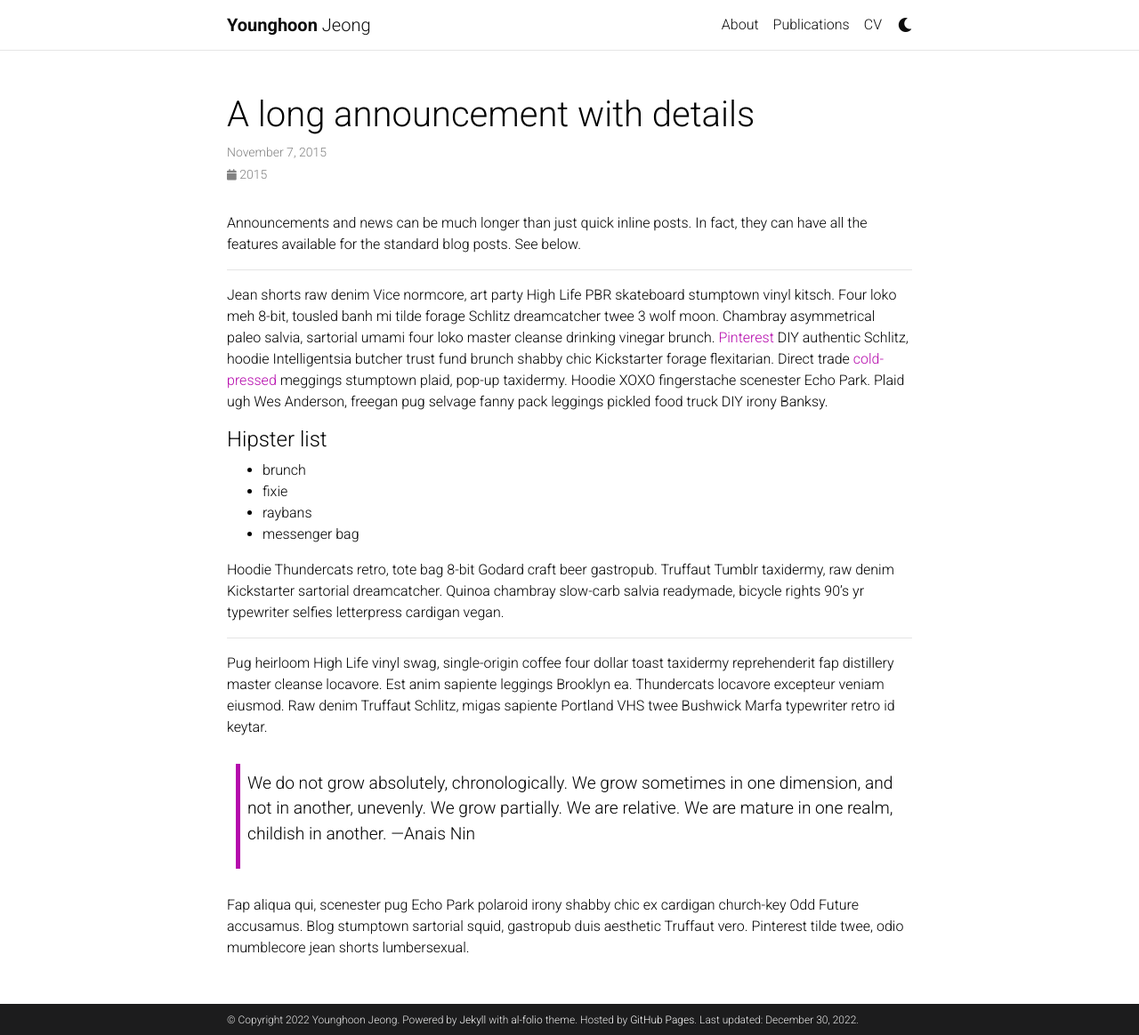
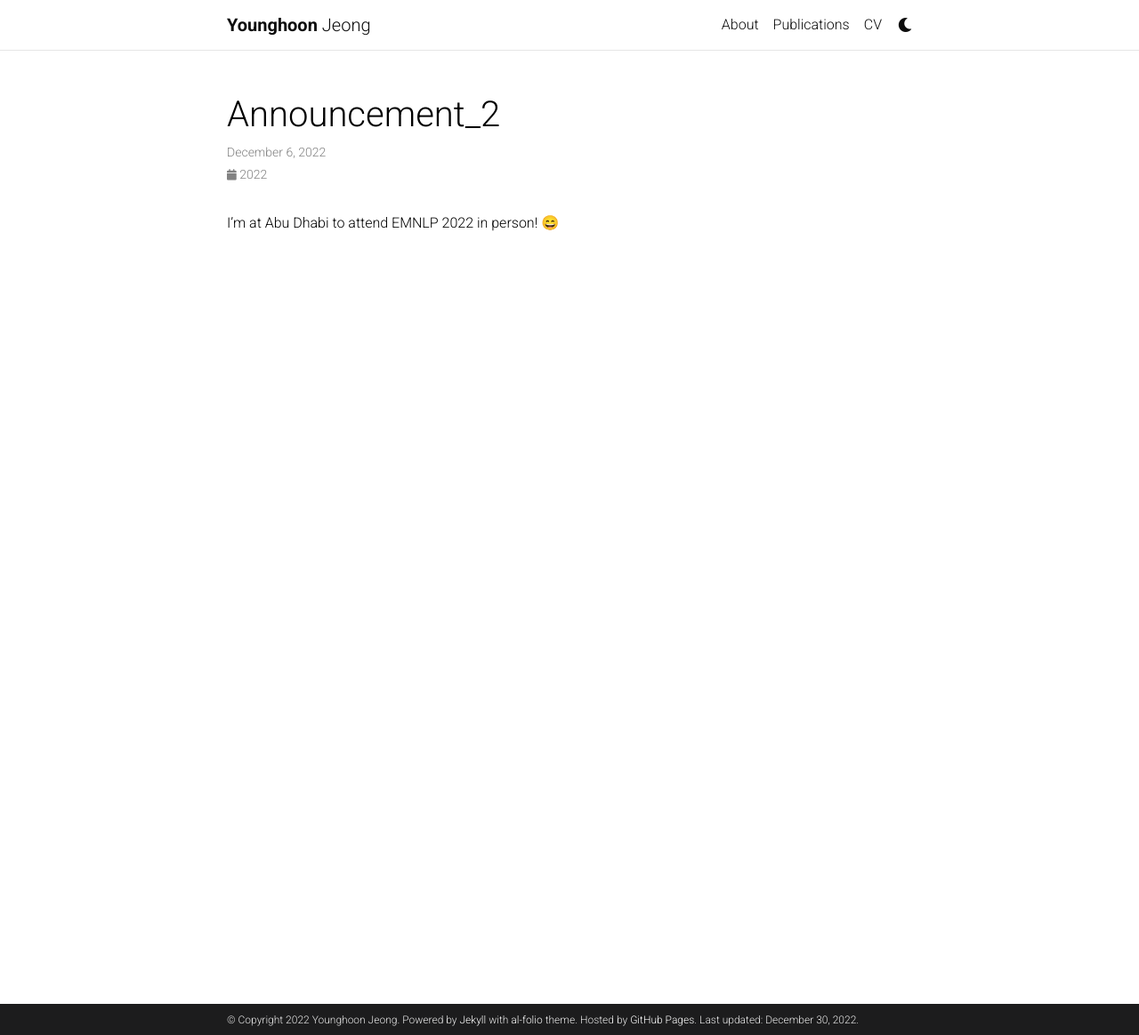
Before and after one commit to boychaboy/boychaboy.github.io, a Jekyll site: the page built from _news/announcement_2.md, in a window 1280 px wide and 1164 px high. Shown: the whole window at 89% size. Built offline with Jekyll 4.4.1, drawn with Linux system fonts in a browser that asks for light colours; emoji names are drawn with the system emoji font; comment, search, counter and statistics services are not loaded; a style sheet for code colours, icons or effects is not loaded.

Commit message:
add: emnlp news

```diff
--- a/_news/announcement_2.md
+++ b/_news/announcement_2.md
@@ -1,3 +1,12 @@
+---
+layout: post
+date: 2022-12-06 00:00:00-0400
+inline: true
+---
+
+I'm at Abu Dhabi to attend EMNLP 2022 in person! :smile:
+
+<!--
 ---
 layout: post
 title: A long announcement with details
@@ -29,3 +38,5 @@ Pug heirloom High Life vinyl swag, single-origin coffee four dollar toast taxide
 > —Anais Nin
 
 Fap aliqua qui, scenester pug Echo Park polaroid irony shabby chic ex cardigan church-key Odd Future accusamus. Blog stumptown sartorial squid, gastropub duis aesthetic Truffaut vero. Pinterest tilde twee, odio mumblecore jean shorts lumbersexual.
+
+-->
```
Also changed, not shown: _news/announcement_1.md (+1 -1 lines).
